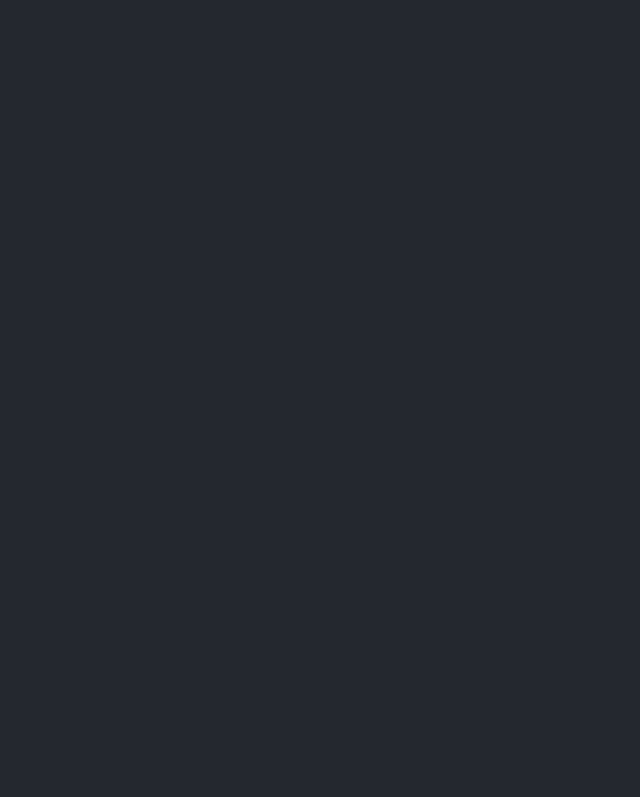
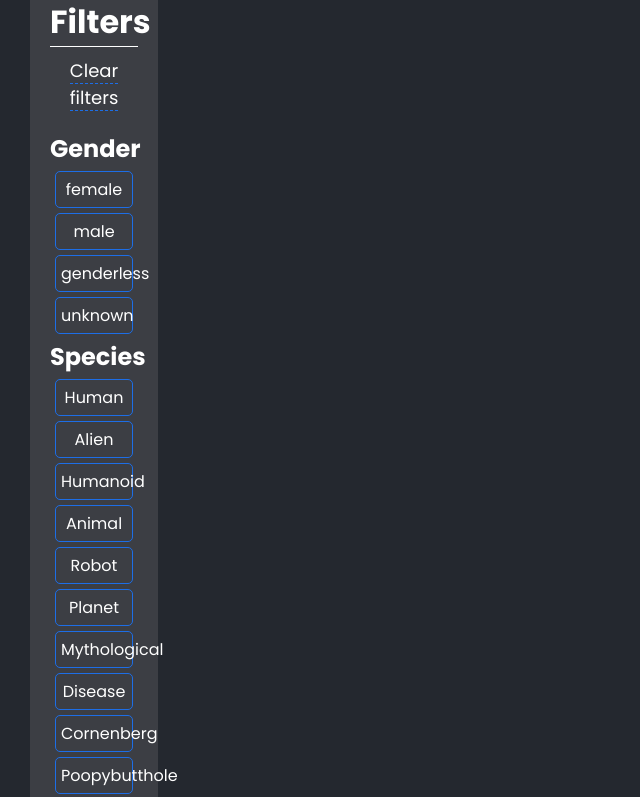
Before and after one commit to Magzhan02/Characters-Wiki, a React (Create React App) app: page / in a window 1280 px wide. Shown: the part 280-1077 px from the top of the page, without its empty margins (0-640 px from the left). Before the commit the page ends 800 px from the top, so only its background shows below. Built offline with nearby package versions, Linux system fonts and the light colour scheme.

Commit message:
create filter block

```diff
--- a/src/App.js
+++ b/src/App.js
@@ -1,15 +1,35 @@
 import React from "react";
+import { Route, Routes} from "react-router-dom";
+import Filter from "./components/Filter/Filter";
 
 import Header from "./components/Header/Header";
 import Search from "./components/Search/Search";
 
 function App() {
   return (
+    <Routes>
+      <Route path="/" element={<Home/>}/>
+    </Routes>
+  );
+}
+
+function Home(){
+  const [search,setSearch] = React.useState("");
+  const [gender,setGender] = React.useState("");
+  const [species,setSpecies] = React.useState("");
+  const [status,setStatus] = React.useState("");
+
+  return(
     <div>
       <Header/>
-      <Search/>
+      <Search setSearch={setSearch}/>
+      <Filter
+       setGender={setGender}
+       setSpecies={setSpecies}
+       setStatus={setStatus}/>
     </div>
   );
 }
 
+
 export default App;
--- /dev/null
+++ b/src/components/Filter/Categoria/Gender.jsx
@@ -0,0 +1,26 @@
+import React from 'react';
+import style from '../Filter.module.scss';
+
+function Gender({ setGender }) {
+  const gender = ['female', 'male', 'genderless', 'unknown'];
+  const [activeItem, setActiveItem] = React.useState("");
+  const updateGender = (e) => {
+    setGender(e.target.textContent);
+    setActiveItem(e.target.textContent);
+    console.log(e.target.textContent);
+  };
+  return (
+    <div className={style.filterBtn}>
+      <h2>Gender</h2>
+      <ul onClick={(e) => updateGender(e)}>
+        {gender.map((item, index) => (
+          <li key={(item, index)} className={activeItem === item ? style.active : ''}>
+            {item}
+          </li>
+        ))}
+      </ul>
+    </div>
+  );
+}
+
+export default Gender;
--- /dev/null
+++ b/src/components/Filter/Categoria/Species.jsx
@@ -0,0 +1,40 @@
+import React from 'react';
+import style from '../Filter.module.scss';
+
+function Species({ setSpecies }) {
+  const species = [
+    'Human',
+    'Alien',
+    'Humanoid',
+    'Animal',
+    'Robot',
+    'Planet',
+    'Mythological',
+    'Disease',
+    'Cornenberg',
+    'Poopybutthole',
+    'Unknown',
+  ];
+  const [activeItem, setActiveItem] = React.useState("");
+
+  const updateSpecies = (e) => {
+    setSpecies(e.target.textContent);
+    setActiveItem(e.target.textContent);
+    console.log(e.target.textContent);
+  };
+
+  return (
+    <div className={style.filterBtn}>
+      <h2>Species</h2>
+      <ul onClick={(e) => updateSpecies(e)}>
+        {species.map((item, index) => (
+          <li key={(item, index)} className={activeItem === item ? style.active : ''}>
+            {item}
+          </li>
+        ))}
+      </ul>
+    </div>
+  );
+}
+
+export default Species;
--- /dev/null
+++ b/src/components/Filter/Categoria/Status.jsx
@@ -0,0 +1,26 @@
+import React from 'react';
+import style from '../Filter.module.scss';
+
+function Status({ setStatus }) {
+  const status = ['Alive', 'Dead', 'Unknown'];
+  const [activeItem, setActiveItem] = React.useState('');
+  const updateStatus = (e) => {
+    setStatus(e.target.textContent);
+    setActiveItem(e.target.textContent);
+    console.log(e.target.textContent);
+  };
+  return (
+    <div className={style.filterBtn}>
+      <h2>Status</h2>
+      <ul onClick={(e) => updateStatus(e)}>
+        {status.map((item, index) => (
+          <li key={(item, index)} className={activeItem === item ? style.active : ''}>
+            {item}
+          </li>
+        ))}
+      </ul>
+    </div>
+  );
+}
+
+export default Status;
--- /dev/null
+++ b/src/components/Filter/Filter.jsx
@@ -0,0 +1,22 @@
+import React from 'react';
+import Gender from './Categoria/Gender';
+import Species from './Categoria/Species';
+import Status from './Categoria/Status';
+
+import style from "./Filter.module.scss"
+
+function Filter({ setSpecies, setGender, setStatus }) {
+  return (
+    <div className={style.wrapper}>
+      <div className={style.title}>
+        <h1>Filters</h1>
+        <span>Clear filters</span>
+      </div>
+      <Gender setGender={setGender} />
+      <Species setSpecies={setSpecies} />
+      <Status setStatus={setStatus} />
+    </div>
+  );
+}
+
+export default Filter;
--- /dev/null
+++ b/src/components/Filter/Filter.module.scss
@@ -0,0 +1,46 @@
+.wrapper{
+    background-color: #3c3e44;
+    max-width: 100%;
+    width: 10%;
+    padding: 20px;
+    margin: 50px 30px;
+    color: #ffff;
+
+    .title{
+        text-align: center;
+        margin-bottom: 20px;
+
+        h1{
+            border-bottom: 1px solid #ffff;
+            margin-bottom: 10px;
+        }
+        span{
+            cursor: pointer;
+            border-bottom:1px dashed #1d6ee7;
+            font-size: 18px;
+        }
+    }
+}
+
+.filterBtn{
+    h2{
+        text-align: center;
+    }
+    li{
+        border: 1px solid #1d6ee7;
+        border-radius: 5px;
+        padding: 5px;
+        margin: 5px;
+        text-align: center;
+        transition: all 0.2s;
+        cursor: pointer;
+
+        &.active{
+            background-color: #1d6ee7;
+        }
+    }
+
+    li:hover{
+        background-color:#1d6ee7;
+    }
+}
--- a/src/components/Search/Search.jsx
+++ b/src/components/Search/Search.jsx
@@ -2,8 +2,8 @@ import React from 'react';
 
 import style from './Search.module.scss';
 
-function Search() {
-  const [search, setSearch] = React.useState('');
+function Search({setSearch}) {
+
 
   return (
     <div className={style.wrapper}>
@@ -12,7 +12,6 @@ function Search() {
         <input
           type="text"
           placeholder="Character search..."
-          value={search}
           onChange={(e) => setSearch(e.target.value)}
         />
       </form>
--- a/src/index.scss
+++ b/src/index.scss
@@ -17,7 +17,6 @@ body {
   background-color: #24282f;
   font-family: 'Poppins', sans-serif;
   font-weight: 400;
-  overflow: hidden;
 }
 
 p {
```
